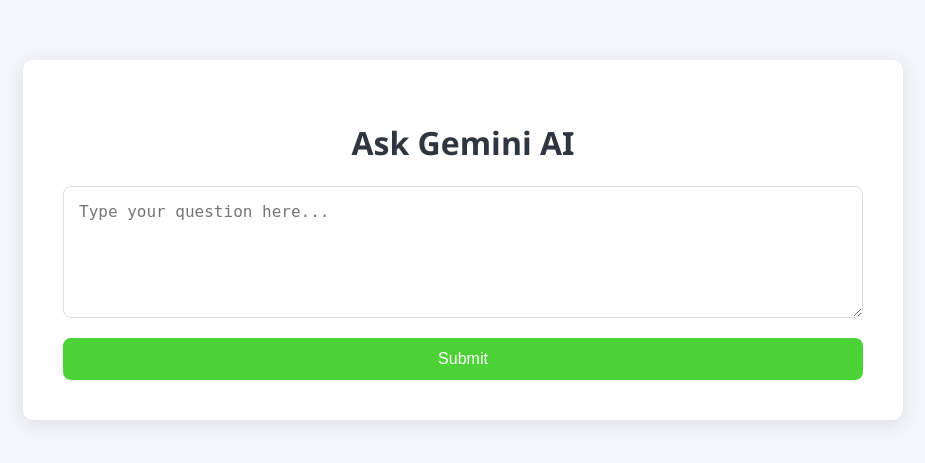
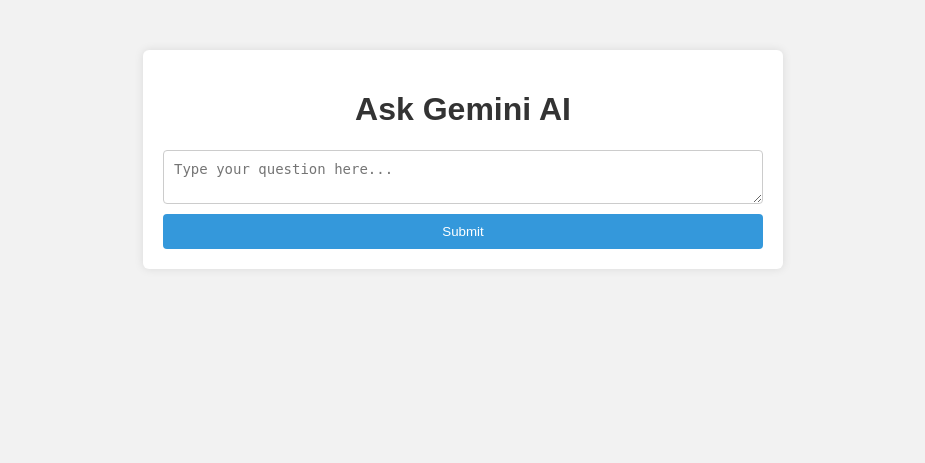
Before and after one commit to AbsO69/ai-development-assessment, a Django app: page / in a window 1280 px wide. Shown: the top 463 px of the page, without its empty margins (177-1102 px from the left). Run offline with Django 5.2, Linux system fonts and the light colour scheme.

Commit message:
Styling Update

```diff
--- a/ai_app/ai_app/settings.py
+++ b/ai_app/ai_app/settings.py
@@ -37,7 +37,7 @@
     'django.contrib.sessions',
     'django.contrib.messages',
     'django.contrib.staticfiles',
-    'core',
+    'core', # add this
 ]
 
 MIDDLEWARE = [
--- a/ai_app/core/templates/home.html
+++ b/ai_app/core/templates/home.html
@@ -5,72 +5,62 @@
     <title>Gemini AI Assistant</title>
     <style>
     body {
-            font-family: 'Segoe UI', Tahoma, Geneva, Verdana, sans-serif;
-            background-color: #f5f6fa;
+        font-family: sans-serif;
+        background: #f2f2f2;
         margin: 0;
         padding: 0;
     }
 
     .container {
-            max-width: 800px;
-            margin: 60px auto;
-            background: #ffffff;
-            padding: 40px;
-            border-radius: 10px;
-            box-shadow: 0 4px 20px rgba(0, 0, 0, 0.1);
+        max-width: 600px;
+        margin: 50px auto;
+        background: white;
+        padding: 20px;
+        border-radius: 6px;
+        box-shadow: 0 0 10px rgba(0,0,0,0.1);
     }
 
     h1 {
         text-align: center;
-            color: #2f3640;
+        color: #333;
     }
 
     form {
         display: flex;
         flex-direction: column;
-            gap: 20px;
+        gap: 10px;
     }
 
     textarea {
+        padding: 10px;
+        font-size: 14px;
+        border: 1px solid #ccc;
+        border-radius: 4px;
         resize: vertical;
-            min-height: 100px;
-            padding: 15px;
-            font-size: 16px;
-            border-radius: 8px;
-            border: 1px solid #dcdde1;
-            transition: border 0.3s ease;
-        }
-
-        textarea:focus {
-            border-color: #4cd137;
-            outline: none;
     }
 
     button {
-            padding: 12px 20px;
-            font-size: 16px;
-            background-color: #4cd137;
+        padding: 10px;
+        background: #3498db;
         color: white;
         border: none;
-            border-radius: 8px;
+        border-radius: 4px;
         cursor: pointer;
-            transition: background-color 0.3s ease;
     }
 
     button:hover {
-            background-color: #44bd32;
+        background: #2980b9;
     }
 
     .response {
-            margin-top: 30px;
-            padding: 20px;
-            background-color: #f0f0f0;
-            border-left: 5px solid #4cd137;
-            border-radius: 5px;
-            font-size: 16px;
-            white-space: pre-wrap;
+        margin-top: 15px;
+        padding: 10px;
+        background: #eef;
+        border-left: 4px solid #3498db;
+        border-radius: 4px;
     }
 </style>
+
 </head>
 <body>
     <div class="container">
@@ -87,14 +77,6 @@
         {{ ai_response }}
     </div>
         {% endif %}
-
-{% if image_url %}
-    <div class="response">
-        <strong>Generated Image:</strong><br>
-        <img src="{{ image_url }}" alt="Generated by Gemini" style="max-width: 100%; border-radius: 8px; margin-top: 10px;">
-    </div>
-{% endif %}
-
     </div>
 </body>
 </html>
--- a/ai_app/core/views.py
+++ b/ai_app/core/views.py
@@ -4,7 +4,6 @@
 
 def home(request):
     ai_response = ""
-    image_url = ""
 
     if request.method == "POST":
         prompt = request.POST.get("prompt")
@@ -27,12 +26,9 @@
             for part in parts:
                 if 'text' in part:
                     ai_response += part['text'] + "\n"
-                elif 'inlineData' in part and 'mimeType' in part and part['mimeType'].startswith("image/"):
-                    image_url = f"data:{part['mimeType']};base64,{part['inlineData']['data']}"
         except Exception as e:
             ai_response = f"Error: {str(e)}"
 
     return render(request, "home.html", {
-        "ai_response": ai_response.strip(),
-        "image_url": image_url
+        "ai_response": ai_response.strip()
     })
```
Lines whose indentation alone changed are shown as unchanged.
